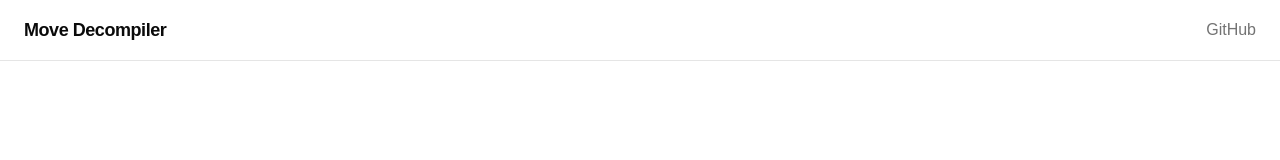
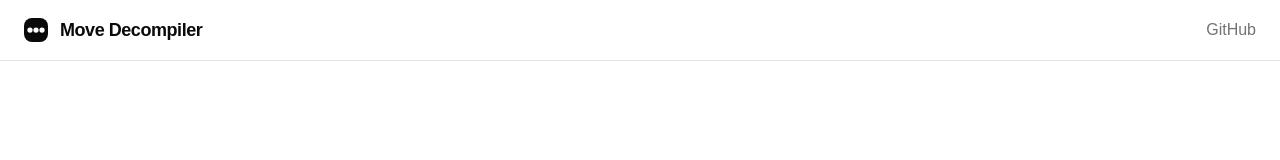
Before and after one commit to unconfirmedlabs/move-decompiler-zig, a React (Vite) app in the folder app/: page / in a window 1280 px wide. Shown: the top 160 px of the page. Built offline with nearby package versions, Linux system fonts and the light colour scheme.

Commit message:
feat: unconfirmed logo in header

```diff
--- a/app/src/routes/router.tsx
+++ b/app/src/routes/router.tsx
@@ -13,7 +13,13 @@ const rootRoute = createRootRoute({
     <div className="flex h-svh flex-col overflow-hidden">
       <header className="shrink-0 border-b px-6 py-4">
         <div className="mx-auto flex items-center justify-between">
-          <Link to="/" className="hover:opacity-80 transition-opacity">
+          <Link to="/" className="flex items-center gap-3 hover:opacity-80 transition-opacity">
+            <svg xmlns="http://www.w3.org/2000/svg" viewBox="0 0 32 32" className="size-6 rounded-md">
+              <rect width="32" height="32" fill="currentColor" className="text-foreground" />
+              <circle cx="8" cy="16" r="3.5" className="fill-background" />
+              <circle cx="16" cy="16" r="3.5" className="fill-background" />
+              <circle cx="24" cy="16" r="3.5" className="fill-background" />
+            </svg>
             <h1 className="text-lg font-semibold tracking-tight">
               Move Decompiler
             </h1>
```
